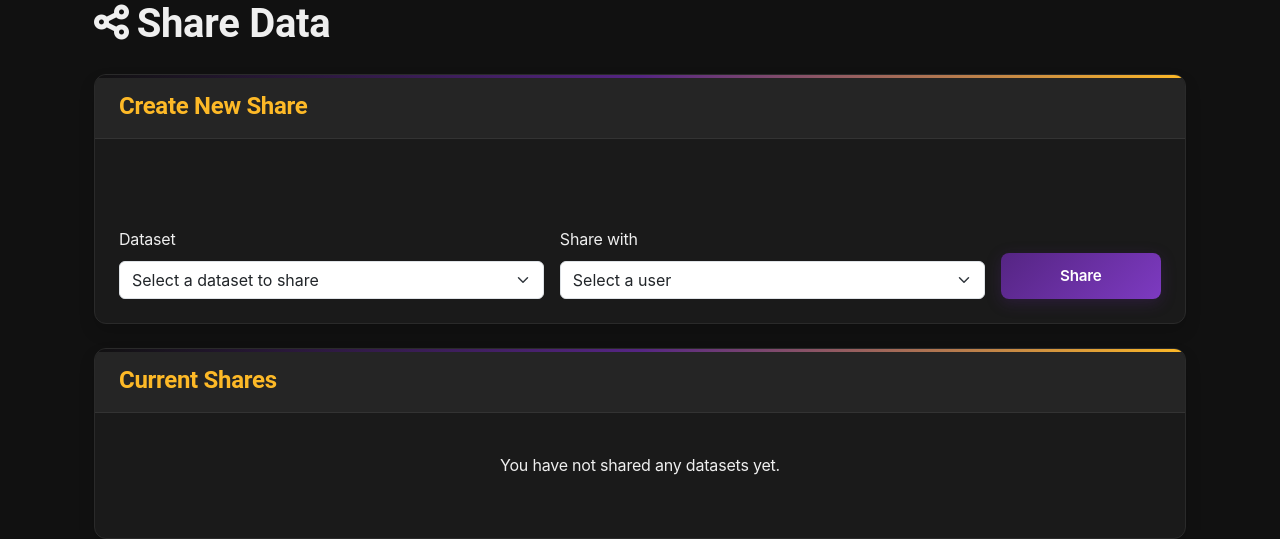
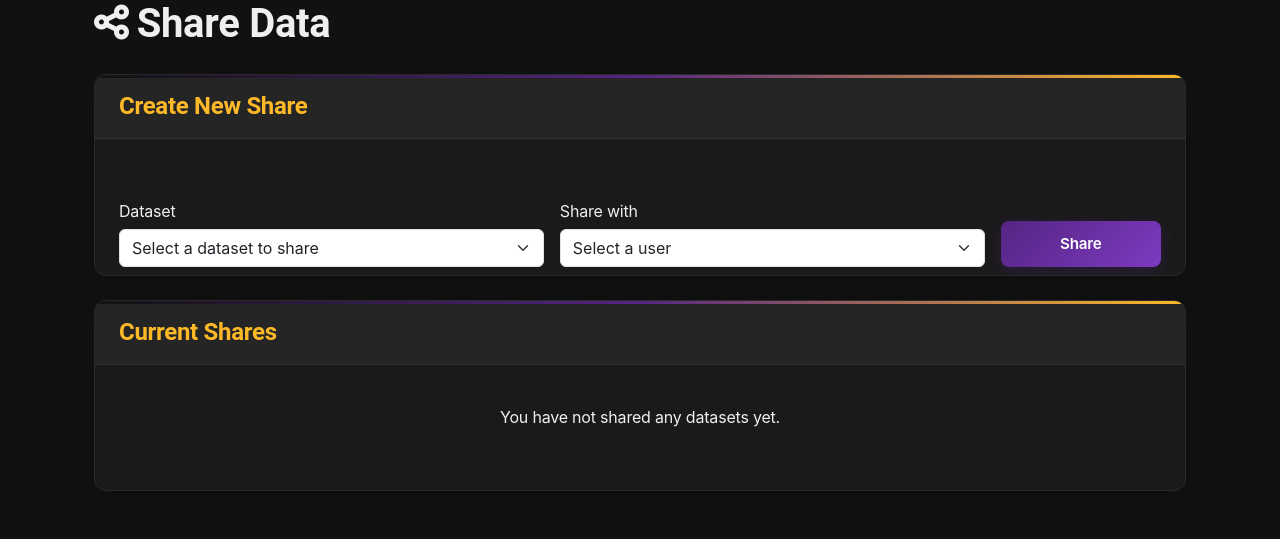
Before and after one commit to ziyusteve/CITS5505-AgileWebDev-GroupProject, a Flask app: page /share/ in a window 1280 px wide. Shown: the part 192-731 px from the top of the page. Run offline with Flask 3, Linux system fonts and the light colour scheme; the visitor is signed in with stand-in values (Sample User, id 1); data comes from the database, SQL or seed files in the repository; data that the repository does not hold is empty; parts of the project's set-up code (start-up, migrations or seed data) failed here and were passed over; some libraries are stand-ins or nearby versions.

Commit message:
reduce the blank space for better style

```diff
--- a/app/templates/sharing/share.html
+++ b/app/templates/sharing/share.html
@@ -10,12 +10,12 @@
         <div class="card-header">
             <h4 class="mb-0">Create New Share</h4>
         </div>
-        <div class="card-body">
+        <div class="card-body py-2">
             <form action="{{ url_for('sharing.handle_share') }}" method="POST">
                 {% include 'csrf_token.html' %}
-                <div class="row g-3 align-items-end">
+                <div class="row gy-1 gx-3 align-items-end">
                     <div class="col-md-5">
-                        <label for="dataset_id" class="form-label">Dataset</label>
+                        <label for="dataset_id" class="form-label custom-form-label">Dataset</label>
                         <select class="form-select" id="dataset_id" name="dataset_id" required>
                             <option value="" selected disabled>Select a dataset to share</option>
                             {% for dataset in datasets %}
@@ -24,7 +24,7 @@
                         </select>
                     </div>
                     <div class="col-md-5">
-                        <label for="user_id" class="form-label">Share with</label>
+                        <label for="user_id" class="form-label custom-form-label">Share with</label>
                         <select class="form-select" id="user_id" name="user_id" required>
                             <option value="" selected disabled>Select a user</option>
                             {% for user in users %}
@@ -32,7 +32,7 @@
                             {% endfor %}
                         </select>
                     </div>
-                    <div class="col-md-2">
+                    <div class="col-md-2 d-grid">
                         <button type="submit" class="btn btn-primary w-100">Share</button>
                     </div>
                 </div>
--- a/static/css/style.css
+++ b/static/css/style.css
@@ -1275,3 +1275,7 @@ p.lead {
 .gap-4 {
     gap: 1.5rem !important;
 }
+
+.custom-form-label {
+  margin-bottom: 0.25rem;
+}
```
